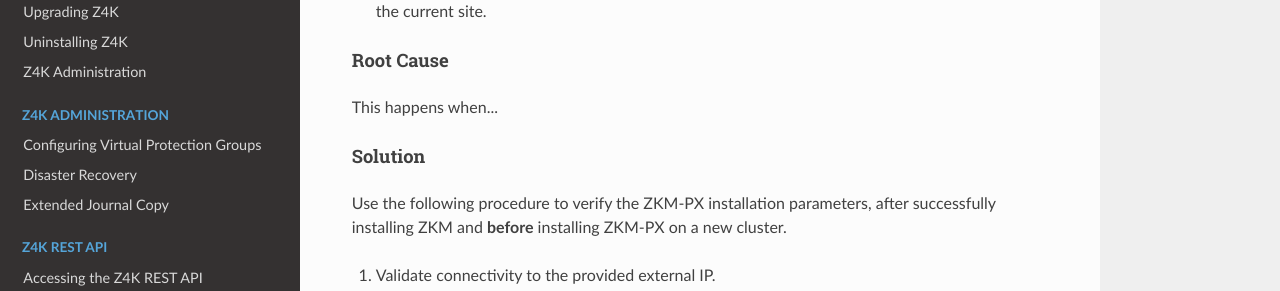
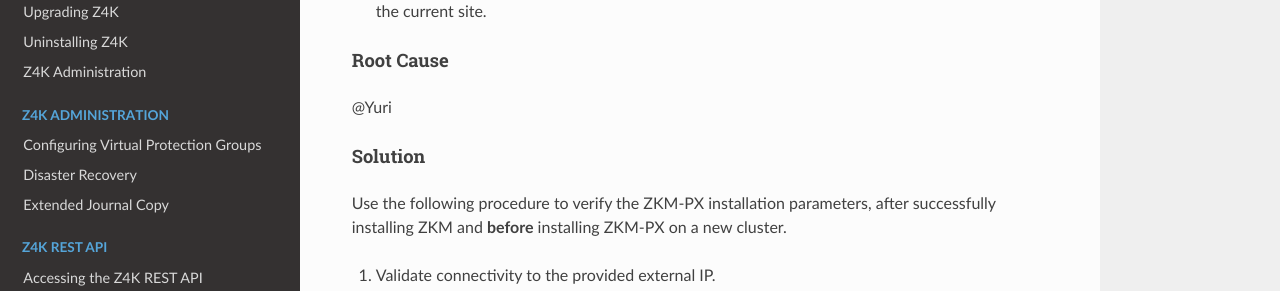
Before and after one commit to ZertoPublic/Z4K, an MkDocs documentation site: the page built from docs/NetworkConnectivity.md, in a window 1280 px wide and 900 px high. Shown: the part 283-574 px from the top of the window. Built offline with MkDocs 1.6.1, drawn with Linux system fonts in a browser that asks for light colours.

Commit message:
Update NetworkConnectivity.md

```diff
--- a/docs/NetworkConnectivity.md
+++ b/docs/NetworkConnectivity.md
@@ -8,7 +8,7 @@
 
 #### Root Cause
 
-This happens when...
+@Yuri
 
 #### Solution
 
```
